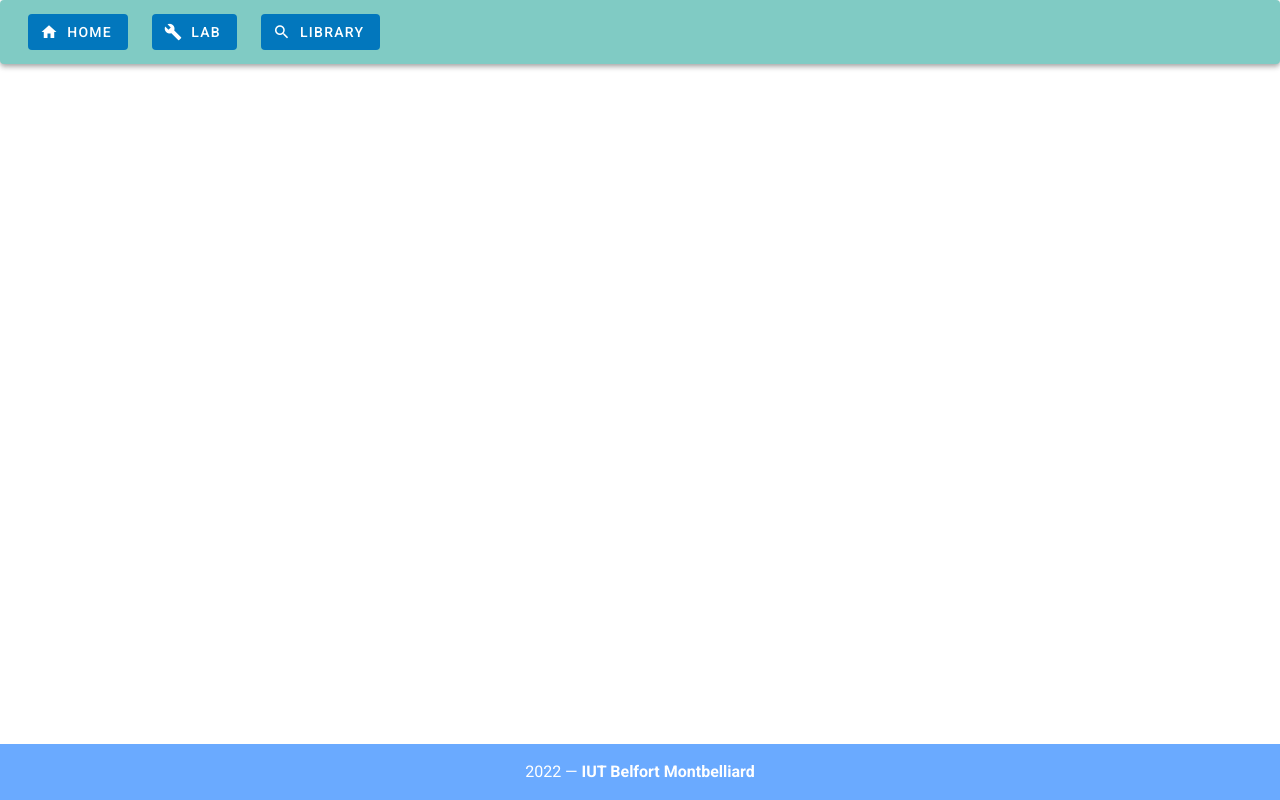
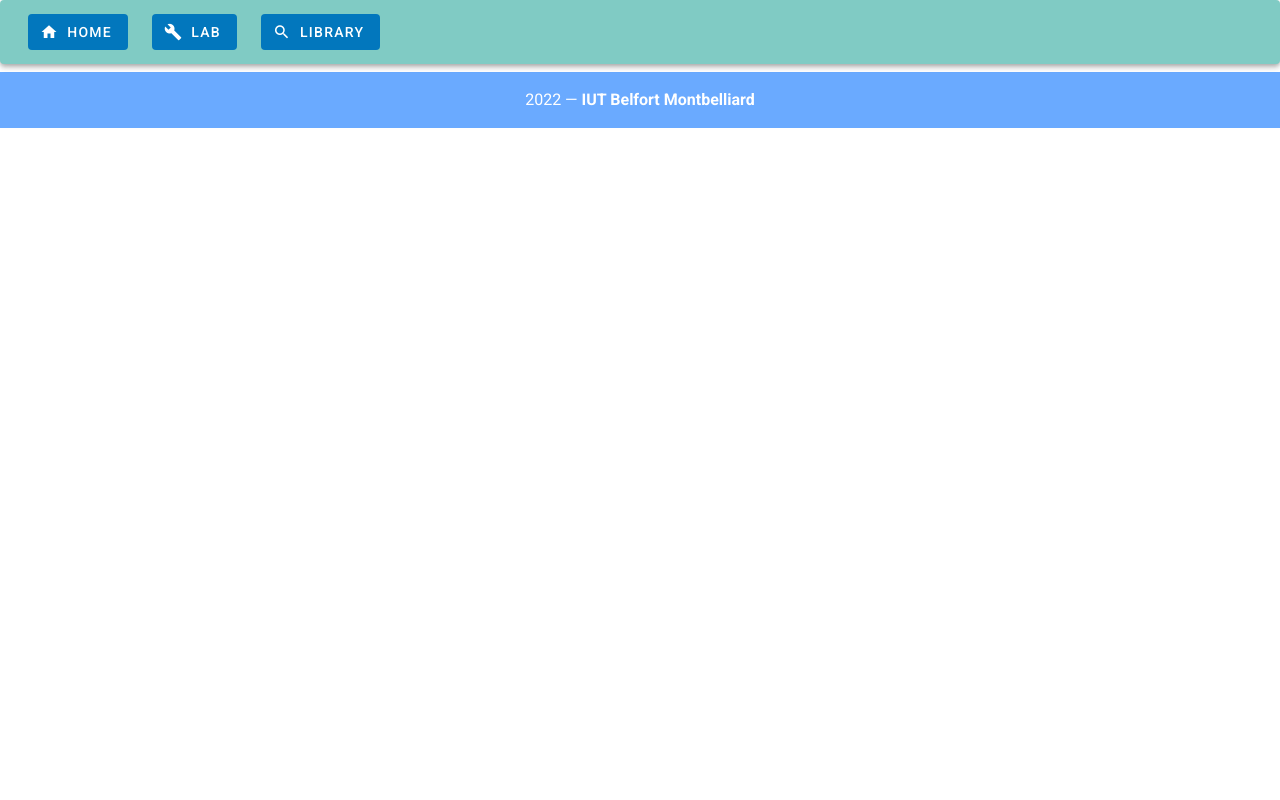
Before and after one commit to AgonisSh/vue-project-s4, a Vue app: page / in a window 1280 px wide. Built offline with nearby package versions, Linux system fonts and the light colour scheme.

Commit message:
Fixed footer

```diff
--- a/src/App.vue
+++ b/src/App.vue
@@ -7,7 +7,7 @@
       <br>
       <router-view name="locCentral"></router-view>
 
-      <v-footer color="primary lighten-1" app padless>
+      <v-footer color="primary lighten-1" bottom padless>
         <v-row justify="center" no-gutters>
           <v-col class="primary lighten-2 py-4 text-center white--text" cols="12">
             {{ new Date().getFullYear() }} — <strong>IUT Belfort Montbelliard</strong>
```
